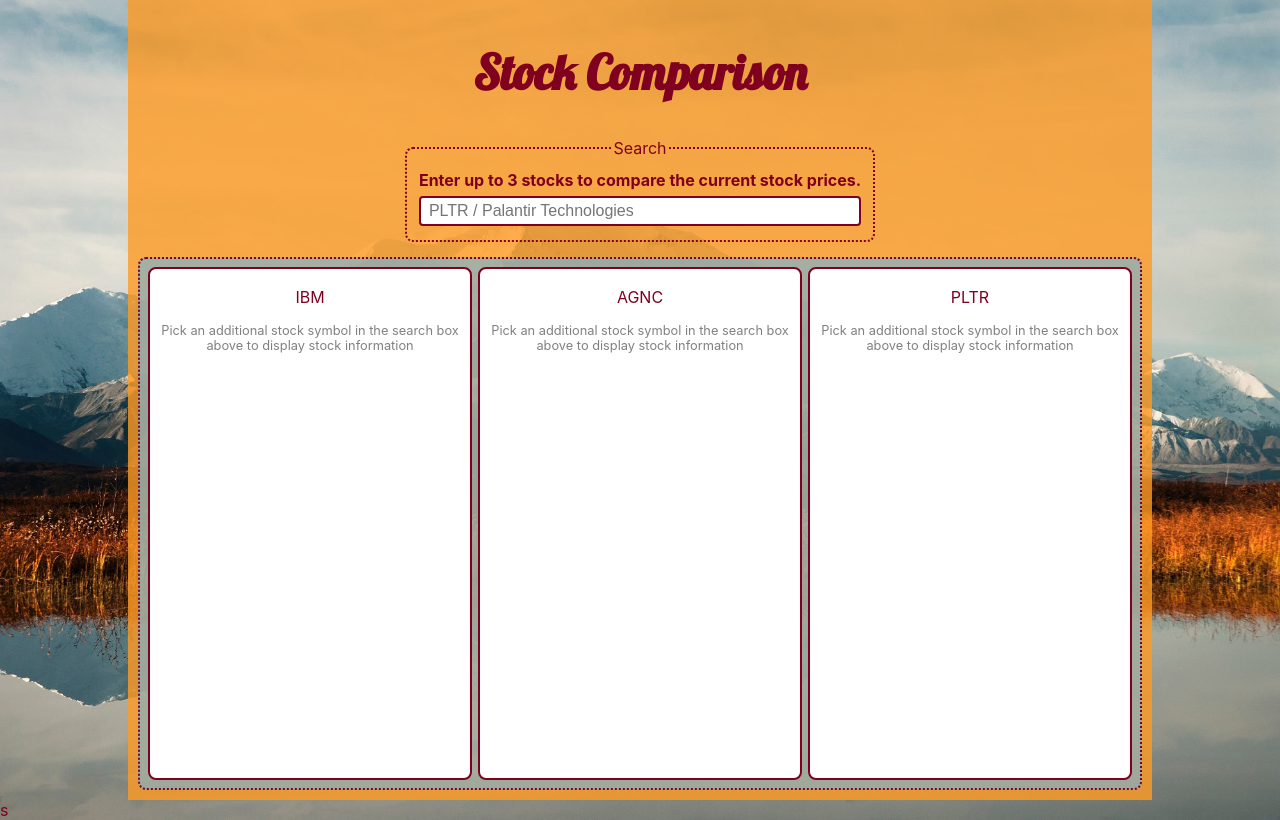
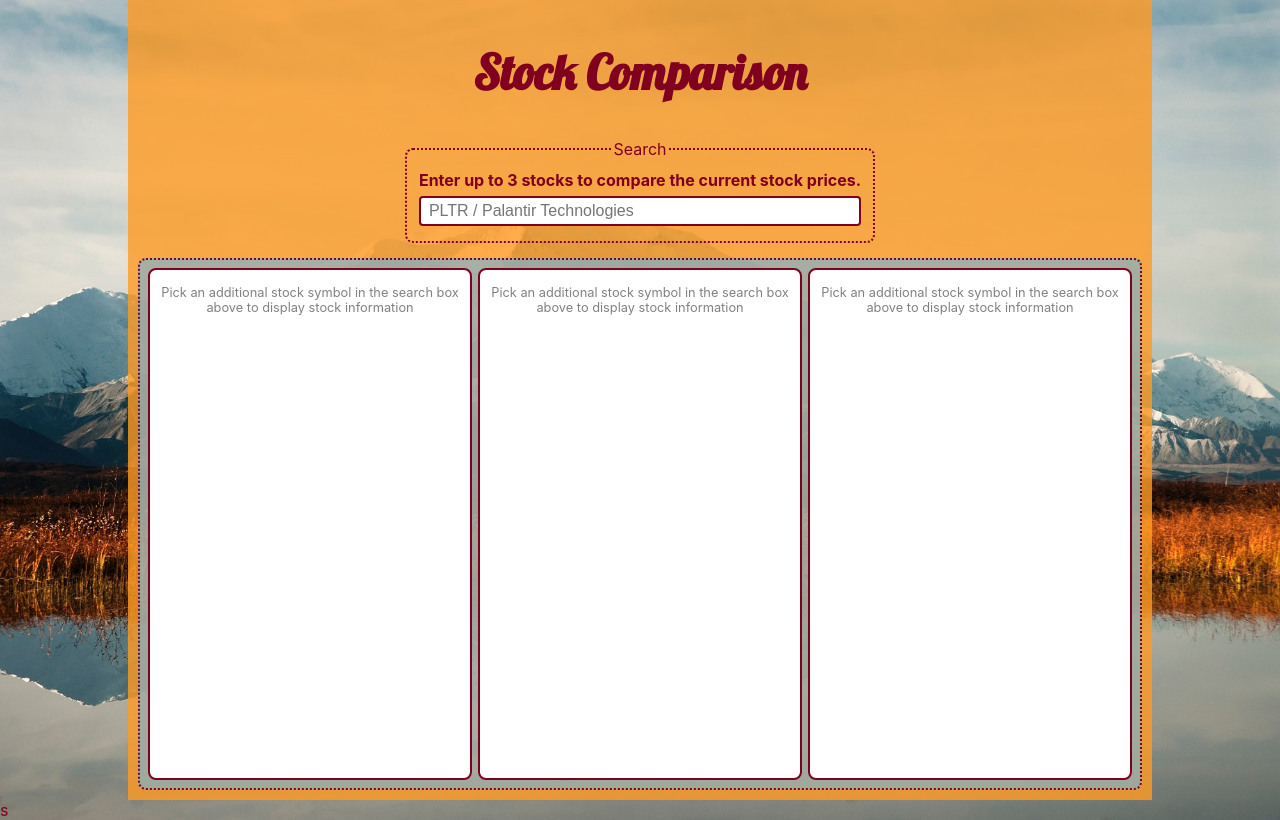
Before and after one commit to JacobHaskins/erebor, a React (Create React App) app: page / in a window 1280 px wide. Built offline with nearby package versions, Linux system fonts and the light colour scheme.

Commit message:
Add support for pinning and removing card data

```diff
--- a/src/business-logic/ApiServices/ApiSymbolSearchService.tsx
+++ b/src/business-logic/ApiServices/ApiKeywordSearchService.tsx
@@ -2,24 +2,23 @@ import axios from 'axios';
 
 const ALPHAVANTAGE_API_KEY = 'XG02D1R55HHOXFYS';
 
-interface ISymbolSearchResponse {
-    "1. symbol": string,
-    "2. name": string,
-    "3. type": string,
-    "4. region": string,
-    "5. marketOpen": string,
-    "6. marketClose": string,
-    "7. timezone": string,
-    "8. currency": string,
-    "9. matchScore": string
+interface IKeywordSearchResponse {
+    "1. symbol": string;
+    "2. name": string;
+    "3. type": string;
+    "4. region": string;
+    "5. marketOpen": string;
+    "6. marketClose": string;
+    "7. timezone": string;
+    "8. currency": string;
+    "9. matchScore": string;
 }
 
-const sanitizeSymbolSearchApiData = (bestMatches: Array<ISymbolSearchResponse>): string[] => {
+const sanitizeKeywordSearchApiData = (bestMatches: Array<IKeywordSearchResponse>): string[] => {
     let results: string[] = [];
 
-    console.log('bestMatches', bestMatches);
     results = bestMatches.map(
-      (currMatch: ISymbolSearchResponse) => (
+      (currMatch: IKeywordSearchResponse) => (
         `${currMatch['1. symbol']}; ${currMatch['2. name']}`
       )
     );
@@ -27,19 +26,19 @@ const sanitizeSymbolSearchApiData = (bestMatches: Array<ISymbolSearchResponse>):
     return results;
 };
 
-const getSymbolSearchUrl = (keyword: string): string => {
+const getKeywordSearchUrl = (keyword: string): string => {
     return `https://www.alphavantage.co/query?function=SYMBOL_SEARCH&keywords=${keyword}&apikey=${ALPHAVANTAGE_API_KEY}`;
 };
 
-export const searchForSymbol = (keyword: string, resultsCallback: (results: string[]) => void): void => {
-    axios.get(getSymbolSearchUrl(keyword))
+export const searchForKeyword = (keyword: string, resultsCallback: (results: string[]) => void): void => {
+    axios.get(getKeywordSearchUrl(keyword))
     .then((res) => {
       if (res
         && res.data
         && res.data.bestMatches
         && res.data.bestMatches.length
         && res.data.bestMatches.length > 0) {
-            resultsCallback(sanitizeSymbolSearchApiData(res.data.bestMatches));
+            resultsCallback(sanitizeKeywordSearchApiData(res.data.bestMatches));
       } else {
         throw new Error('Symbol search API response is in an unexpected format.');
       }
--- a/src/business-logic/StockProvider/StockProvider.tsx
+++ b/src/business-logic/StockProvider/StockProvider.tsx
@@ -1,12 +1,16 @@
 import React, { createContext, useContext, useState, ReactNode } from 'react';
-import { IBoard, Board, board } from '../../models/Board';
+import { IBoard, Board } from '../../models/Board';
 
 interface IStockContext {
   boardState: IBoard;
+  pinCardToBoard: (symbol: string) => void;
+  resetCardByCardId: (cardId: string) => void;
 }
 
-const defaultState = {
-  boardState: new Board()
+const defaultState: IStockContext = {
+  boardState: new Board(),
+  pinCardToBoard: (symbol: string) => {console.log(symbol);},
+  resetCardByCardId: (cardId: string) => {console.log(cardId);}
 };
 
 export const StockContext = createContext<IStockContext>(defaultState);
@@ -20,10 +24,36 @@ export type Props = {
 export const StockProvider = (props: Props) => {
   const { children } = props;
 
-  const [ boardState ] = useState(board);
+  const [ boardState, setBoardState ] = useState(new Board());
+
+  const pinCardToBoard = (symbol: string): void => {
+    symbol = symbol || '';
+    let card0 = boardState.card0;
+    let card1 = boardState.card1;
+    let card2 = boardState.card2;
+
+    if (!card0 || !card1 || !card2) {
+      if (!card0) {
+        card0 = symbol;
+      } else if (!card1) {
+        card1 = symbol;
+      } else if (!card2) {
+        card2 = symbol;
+      }
+
+      setBoardState(new Board(card0, card1, card2));
+    }
+  };
+
+  const resetCardByCardId = (cardId: string): void => {
+    const card0 = cardId === 'card0' ? '' : boardState.card0;
+    const card1 = cardId === 'card1' ? '' : boardState.card1;
+    const card2 = cardId === 'card2' ? '' : boardState.card2;
+    setBoardState(new Board(card0, card1, card2));
+  }
 
   return (
-    <StockContext.Provider value={{ boardState }}>
+    <StockContext.Provider value={{ boardState, pinCardToBoard, resetCardByCardId }}>
       {children}
     </StockContext.Provider>
   );
--- a/src/components/SearchBar/SearchBar.tsx
+++ b/src/components/SearchBar/SearchBar.tsx
@@ -1,6 +1,6 @@
 import React, { useState, useEffect, useRef } from 'react';
 import SearchResults from '../SearchResults/SearchResults';
-import { searchForSymbol } from '../../business-logic/ApiServices/ApiSymbolSearchService';
+import { searchForKeyword } from '../../business-logic/ApiServices/ApiKeywordSearchService';
 import './SearchBar.css';
 
 function SearchBar() {
@@ -26,10 +26,10 @@ function SearchBar() {
   };
 
   useEffect(() => {
-    if (searchTerm.trim() === '') {
+    if (!searchTerm.trim()) {
       setResults([]);
     } else {
-      searchForSymbol(searchTerm.trim(), modifyResults);
+      searchForKeyword(searchTerm.trim(), modifyResults);
     }
   }, [searchTerm]);
 
--- a/src/components/SearchResults/SearchResults.tsx
+++ b/src/components/SearchResults/SearchResults.tsx
@@ -1,18 +1,21 @@
 import React from 'react';
+import { useStockContext } from '../../business-logic/StockProvider/StockProvider';
 import './SearchResults.css';
 
 interface ISearchResultsProps {
-  results: string[],
-  clearCallback: () => void
+  results: string[];
+  clearCallback: () => void;
 }
 
 function SearchResults({ results, clearCallback }: ISearchResultsProps) {
+  const { pinCardToBoard } = useStockContext();
+
   if (results.length === 0) {
     return null;
   }
 
   const triggerCardPin = (symbol: string): void => {
-    console.log(symbol);// TODO: trigger card pining to board
+    pinCardToBoard(symbol);
     clearCallback();
   };
 
--- a/src/components/StockBoard/StockBoard.tsx
+++ b/src/components/StockBoard/StockBoard.tsx
@@ -8,9 +8,9 @@ function StockBoard() {
 
   return (
     <div className="stock-board">
-      <StockCard title={ boardState.card0 } />
-      <StockCard title={ boardState.card1 } />
-      <StockCard title={ boardState.card2 } />
+      <StockCard cardId='card0' symbol={ boardState.card0 } />
+      <StockCard cardId='card1' symbol={ boardState.card1 } />
+      <StockCard cardId='card2' symbol={ boardState.card2 } />
     </div>
   );
 }
--- a/src/components/StockCard/StockCard.tsx
+++ b/src/components/StockCard/StockCard.tsx
@@ -1,17 +1,71 @@
-import React from 'react';
+import React, { useEffect, useState } from 'react';
+import { useStockContext } from '../../business-logic/StockProvider/StockProvider';
 import './StockCard.css';
 
 interface IStockCardProps {
-  title: string
+  symbol: string;
+  cardId: string;
 }
 
-function StockCard({ title }: IStockCardProps) {
+interface IStockCardData {
+  name: string;
+}
+
+const defaultCardData: IStockCardData = {
+  name: ''
+};
+
+function StockCard({ symbol, cardId }: IStockCardProps) {
+  const { resetCardByCardId } = useStockContext();
+  const [ cardData, setCardData ] = useState(defaultCardData);
+
+  const modifyCardData = (newCardData: IStockCardData): void => {
+    if(typeof setCardData != 'undefined') {
+      setCardData(newCardData);
+    }
+  };
+
+  useEffect(() => {
+    if (!symbol || !symbol.trim()) {
+      setCardData(defaultCardData);
+    } else {
+      // TODO: restore getStockDataForSymbol(symbol.trim(), modifyCardData);
+      modifyCardData({name: 'The Fellowship of the Ring'});
+    }
+  }, [symbol]);
+
+  const handleKeyDown = (event: React.KeyboardEvent<HTMLButtonElement>) => {
+    if (event.code === "Enter") {
+      resetCardByCardId(cardId);
+    }
+  };
+
+  const handleClick = (event: React.MouseEvent<HTMLButtonElement>) => {
+    event.preventDefault();
+
+    resetCardByCardId(cardId);
+  };
+
+  if (!symbol || !symbol.trim()) {
+    return (
+      <section className="stock-card">
+        <p className="grey-text">
+          Pick an additional stock symbol in the search box above to display stock information
+        </p>
+      </section>
+    );
+  }
+
   return (
     <section className="stock-card">
-      <p>{ title }</p>
-      <p className="grey-text">
-        Pick an additional stock symbol in the search box above to display stock information
-      </p>
+      <h2>{ cardData.name }</h2>
+      <button
+        className='remove-button'
+        onClick={ handleClick }
+        onKeyDown={ handleKeyDown }
+      >
+        Remove
+      </button>
     </section>
   );
 }
--- a/src/models/Board.tsx
+++ b/src/models/Board.tsx
@@ -1,13 +1,17 @@
 export interface IBoard {
-    card0: string,
-    card1: string,
-    card2: string,
+    card0: string;
+    card1: string;
+    card2: string;
 }
 
 export class Board {
-    card0 = 'IBM';
-    card1 = 'AGNC';
-    card2 = 'PLTR';
+    card0 = '';
+    card1 = '';
+    card2 = '';
+
+    constructor(card0 = '', card1 = '', card2 = '') {
+        this.card0 = card0;
+        this.card1 = card1;
+        this.card2 = card2;
+    }
 }
-
-export const board: IBoard = new Board();
```
Also changed, not shown: 1 other file (tests, documents, lock files or other folders).
